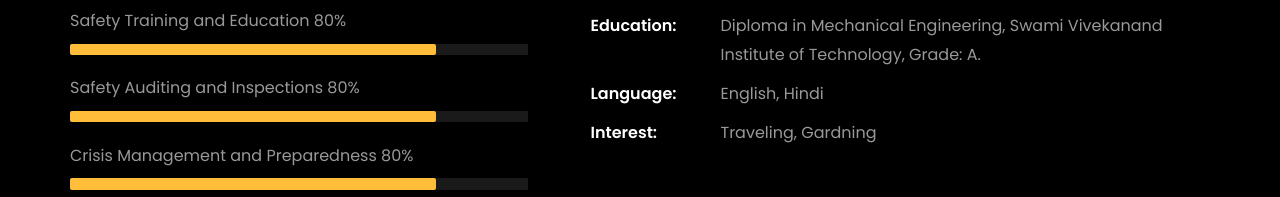
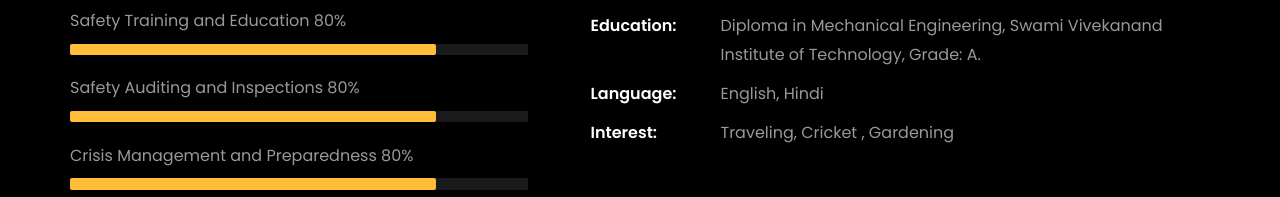
Before and after one commit to ENAYATULLA/Azmat-portfolio, a plain HTML site: page index.html in a window 1280 px wide. Shown: the part 1383-1580 px from the top of the page. Drawn offline with Linux system fonts and the light colour scheme; files whose address does not match are found by name.

Commit message:
change text

```diff
--- a/index.html
+++ b/index.html
@@ -307,7 +307,7 @@
 									<li class="d-flex"><span>Domain:</span> <span>SafetyLeaderPro.com &amp; HSESafeguard.com</span></li>
 									<li class="d-flex"><span>Education:</span> <span>Diploma in Mechanical Engineering, Swami Vivekanand Institute of Technology, Grade: A.</span></li>
 									<li class="d-flex"><span>Language:</span> <span>English, Hindi</span></li>
-									<li class="d-flex"><span>Interest:</span> <span>Traveling, Gardning</span></li>
+									<li class="d-flex"><span>Interest:</span> <span>Traveling, Cricket , Gardening</span></li>
 
 								</ul>
 							</div>
```
